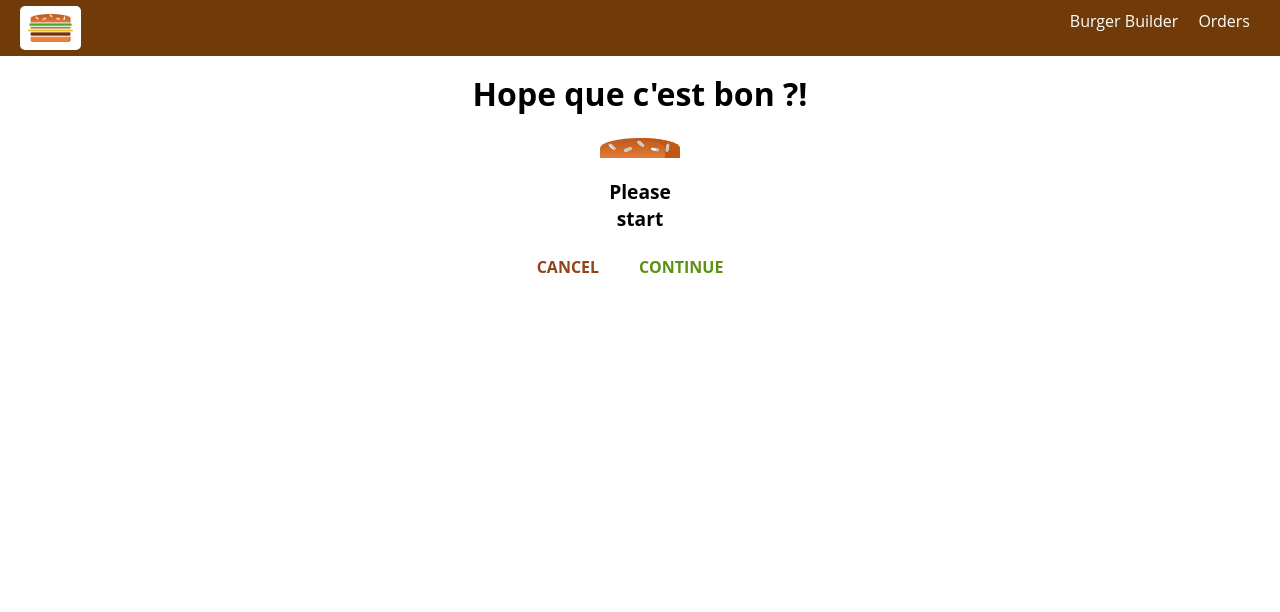
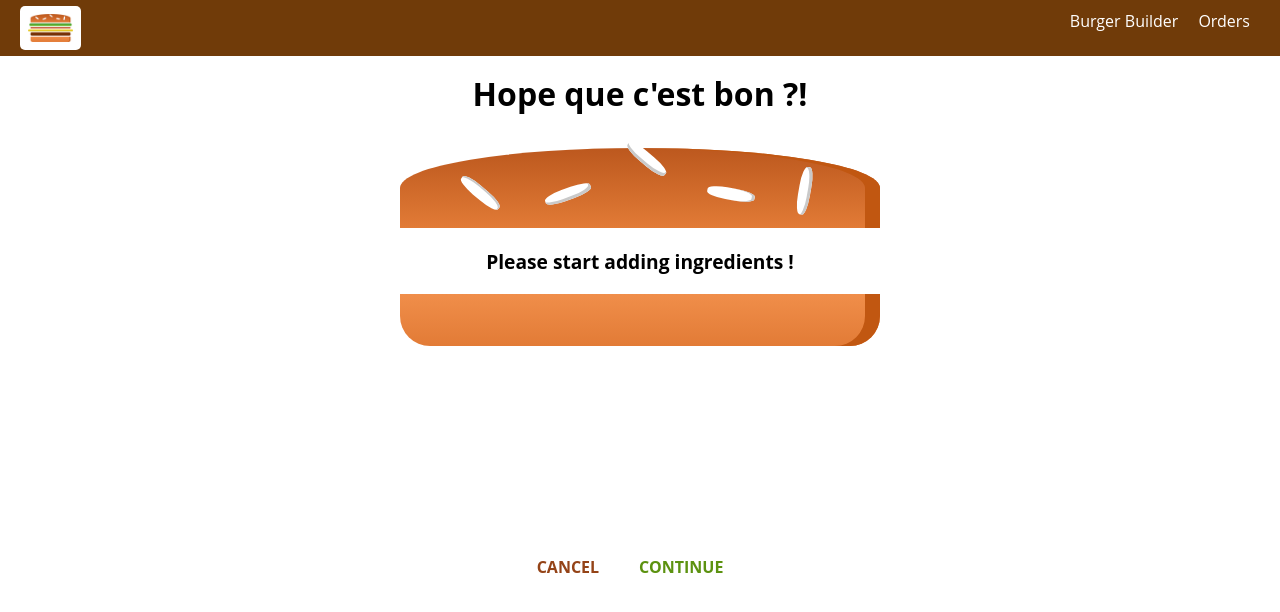
Before and after one commit to AlexStotch/BugerReact, a React app: page /checkout in a window 1280 px wide. Shown: the top 612 px of the page. Built offline with nearby package versions, Linux system fonts and the light colour scheme.

Commit message:
Fix css large screen burger display

```diff
--- a/src/components/Burger/Burger.css
+++ b/src/components/Burger/Burger.css
@@ -24,7 +24,7 @@
 
 @media (min-width: 1000px) and (min-height: 700px) {
     .Burger {
-        width: 100px;
-        height: 100px;
+        width: 600px;
+        height: 400px;
     }
 }
```
